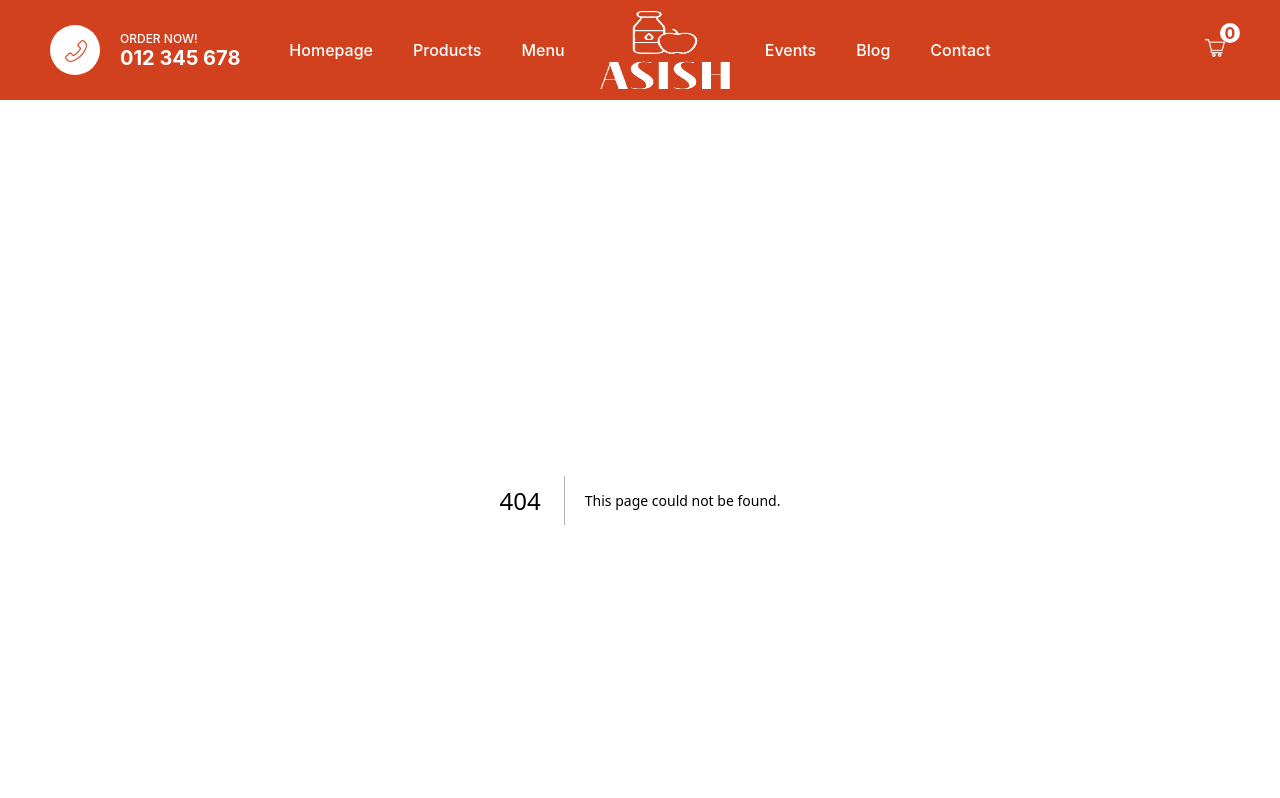
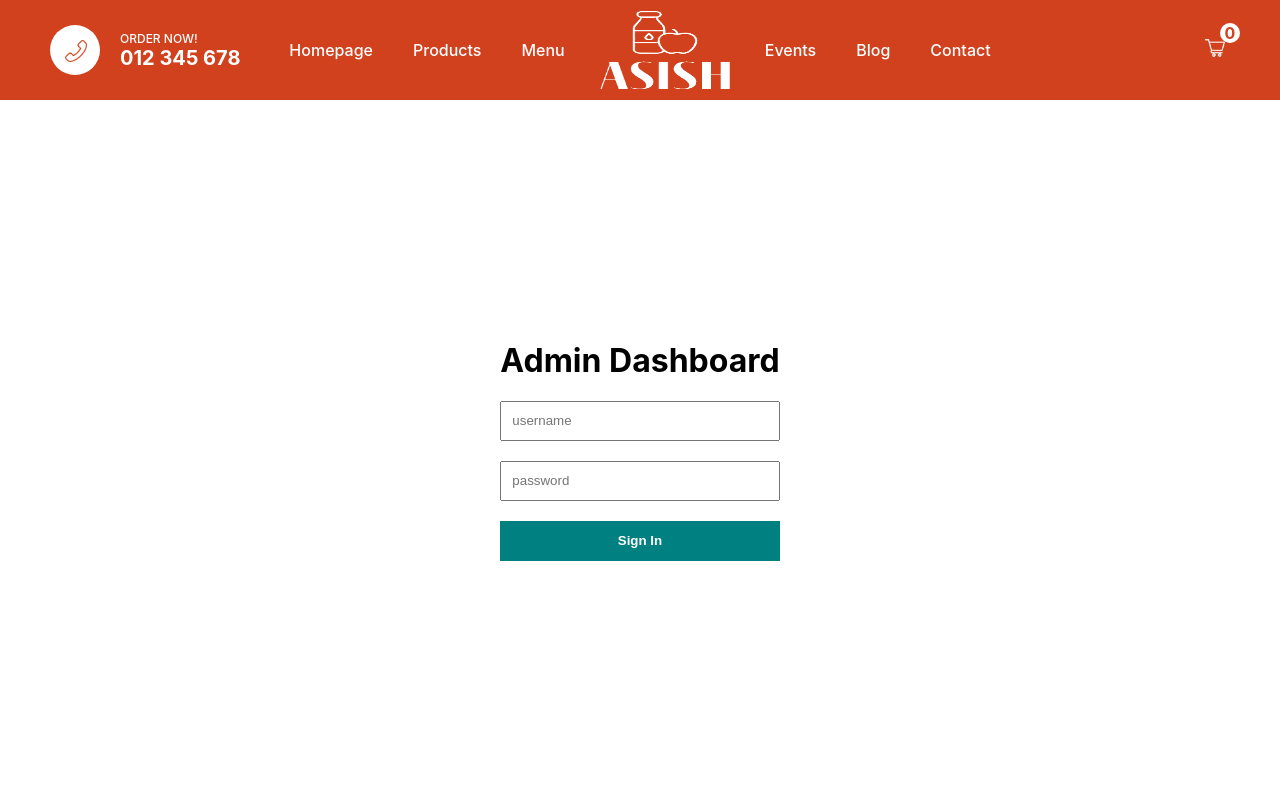
Before and after one commit to asish918/MERN-Food-Ordering, a Next.js app: page /admin/login in a window 1280 px wide. Before the commit this address had no page. Shown: the top 798 px of the page. Built offline with nearby package versions, Linux system fonts and the light colour scheme.

Commit message:
Added Cookie Auth and protected Admin Routes

```diff
--- a/package.json
+++ b/package.json
@@ -12,6 +12,7 @@
     "@next/font": "13.1.6",
     "@reduxjs/toolkit": "^1.9.2",
     "axios": "^1.3.2",
+    "cookie": "^0.5.0",
     "eslint": "8.33.0",
     "eslint-config-next": "13.1.6",
     "mongoose": "^6.9.0",
--- /dev/null
+++ b/src/pages/admin/login.jsx
@@ -0,0 +1,47 @@
+import axios from 'axios'
+import { useRouter } from 'next/router'
+import { useState } from 'react'
+import styles from '../../styles/Login.module.css'
+
+const Login = () => {
+    const [username, setUsername] = useState("")
+    const [password, setPassword] = useState("")
+    const [error, setError] = useState(false)
+    const router = useRouter();
+
+    const handleClick = async () => {
+        try {
+            await axios.post("http://localhost:3000/api/login", {username, password})
+            router.push('/admin')
+        } catch (error) {
+            setError(true)
+        }
+    }
+
+    return (
+        <div className={styles.container}>
+            <div className={styles.wrapper}>
+                <h1>Admin Dashboard</h1>
+
+                <input type="text"
+                    placeholder='username'
+                    className={styles.input}
+                    onChange={(e) => setUsername(e.target.value)}
+                />
+
+                <input type="password"
+                    placeholder='password'
+                    className={styles.input}
+                    onChange={(e) => setPassword(e.target.value)}
+                />
+
+                <button onClick={handleClick} className={styles.button}>
+                    Sign In
+                </button>
+                {error && <span className={styles.error}>Wrong Credentials!</span>}
+            </div>
+        </div>
+    )
+}
+
+export default Login
--- /dev/null
+++ b/src/pages/api/login.js
@@ -0,0 +1,24 @@
+import cookie from 'cookie'
+
+const handler = (req, res) => {
+    if (req.method === "POST") {
+        const { username, password } = req.body;
+        if (username === process.env.ADMIN_USERNAME && password === process.env.ADMIN_PASSWORD) {
+            res.setHeader(
+                "Set-Cookie",
+                cookie.serialize("token", process.env.TOKEN,
+                {
+                    maxAge: 60 * 60,
+                    sameSite: "strict",
+                    path: "/",
+                }
+            ))
+
+            res.status(200).json("Successful")
+        } else {
+            res.status(400).json("Wrong Credentials")
+        }
+    }
+}
+
+export default handler
--- /dev/null
+++ b/src/styles/Add.module.css
@@ -0,0 +1,3 @@
+.container {
+
+}
--- /dev/null
+++ b/src/styles/Login.module.css
@@ -0,0 +1,32 @@
+.container {
+    height: calc(100vh - 100px);
+    display: flex;
+    align-items: center;
+    justify-content: center;
+}
+
+.wrapper {
+    display: flex;
+    flex-direction: column;
+}
+
+.input {
+    height: 40px;
+    margin-bottom: 20px;
+    padding: 0 10px;
+}
+
+.button {
+    height: 40px;
+    margin-bottom: 20px;
+    border: none;
+    background-color: teal;
+    color: white;
+    font-weight: 600;
+    cursor: pointer;
+}
+
+.error {
+    font-size: 13px;
+    color: red;
+}
```
Also changed, not shown: src/components/Add.jsx (added, +9 -0 lines), src/components/AddButton.jsx (added, +11 -0 lines), src/pages/admin/index.jsx (+12 -1 lines), src/pages/index.js (+17 -2 lines), 1 other file (tests, documents, lock files or other folders).
